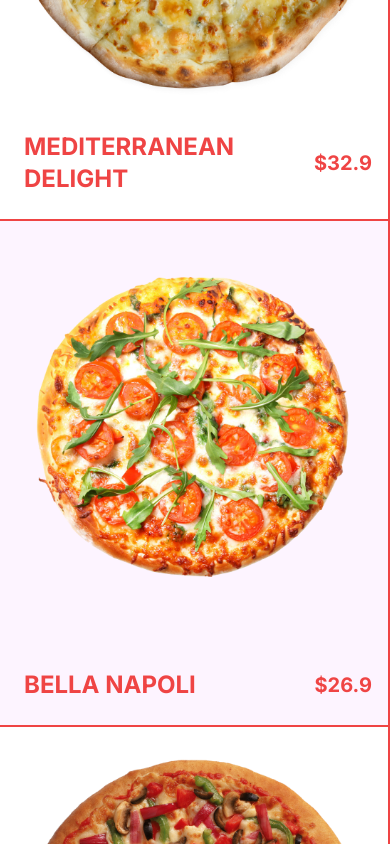
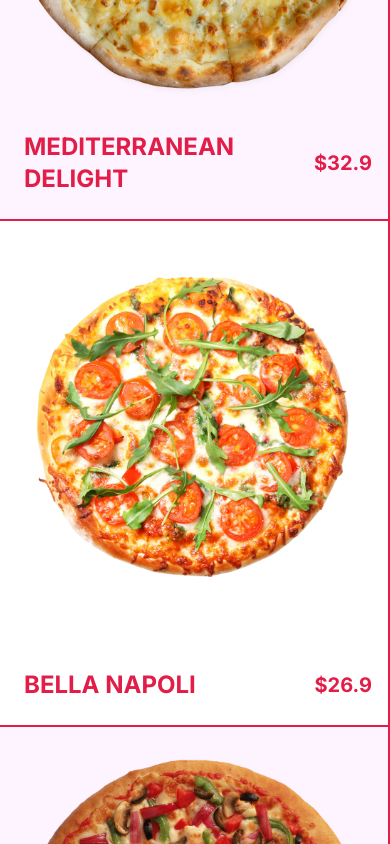
Before and after one commit to andryariadi/client-foodordering-app, a Next.js app: page /menu/burgers in a window 390 px wide. Shown: the part 920-1764 px from the top of the page. Built offline with nearby package versions, Linux system fonts and the light colour scheme.

Commit message:
styling category page

```diff
--- a/src/app/menu/[category]/page.tsx
+++ b/src/app/menu/[category]/page.tsx
@@ -5,24 +5,24 @@ import React from "react";
 
 const CategoryPage = () => {
   return (
-    <div className="flex flex-wrap text-red-500">
+    <>
+      <div className="flex flex-wrap">
         {pizzas.map((item) => (
-        <Link className="w-full h-[60vh] border-r-2 border-b-2 border-red-500 sm:w-1/2 lg:w-1/3 p-4 flex flex-col justify-between group odd:bg-fuchsia-50" href={`/product/${item.id}`} key={item.id}>
-          {/* IMAGE CONTAINER */}
+          <Link href={`/product/${item.id}`} key={item.id} className="w-full sm:w-1/2 lg:w-1/3 h-[60vh] border-r-2 border-b-2 border-rose-600 p-4 flex flex-col justify-between group even:bg-fuchsia-50">
             {item.img && (
               <div className="relative h-[80%]">
-              <Image src={item.img} alt="" fill className="object-contain"/>
+                <Image src={item.img} alt="pizza" fill className="object-contain" />
               </div>
             )}
-          {/* TEXT CONTAINER */}
-          <div className="flex items-center justify-between font-bold">
+            <div className="flex items-center justify-between font-bold text-rose-600">
               <h1 className="text-2xl uppercase p-2">{item.title}</h1>
-            <h2 className="group-hover:hidden text-xl">${item.price}</h2>
-            <button className="hidden group-hover:block uppercase bg-red-500 text-white p-2 rounded-md">Add to Cart</button>
+              <p className="text-xl group-hover:hidden">${item.price}</p>
+              <button className="hidden bg-rose-600 text-white p-2 rounded-md group-hover:block">Add to Cart</button>
             </div>
           </Link>
         ))}
       </div>
+    </>
   );
 };
 
```
Lines whose indentation alone changed are shown as unchanged.
